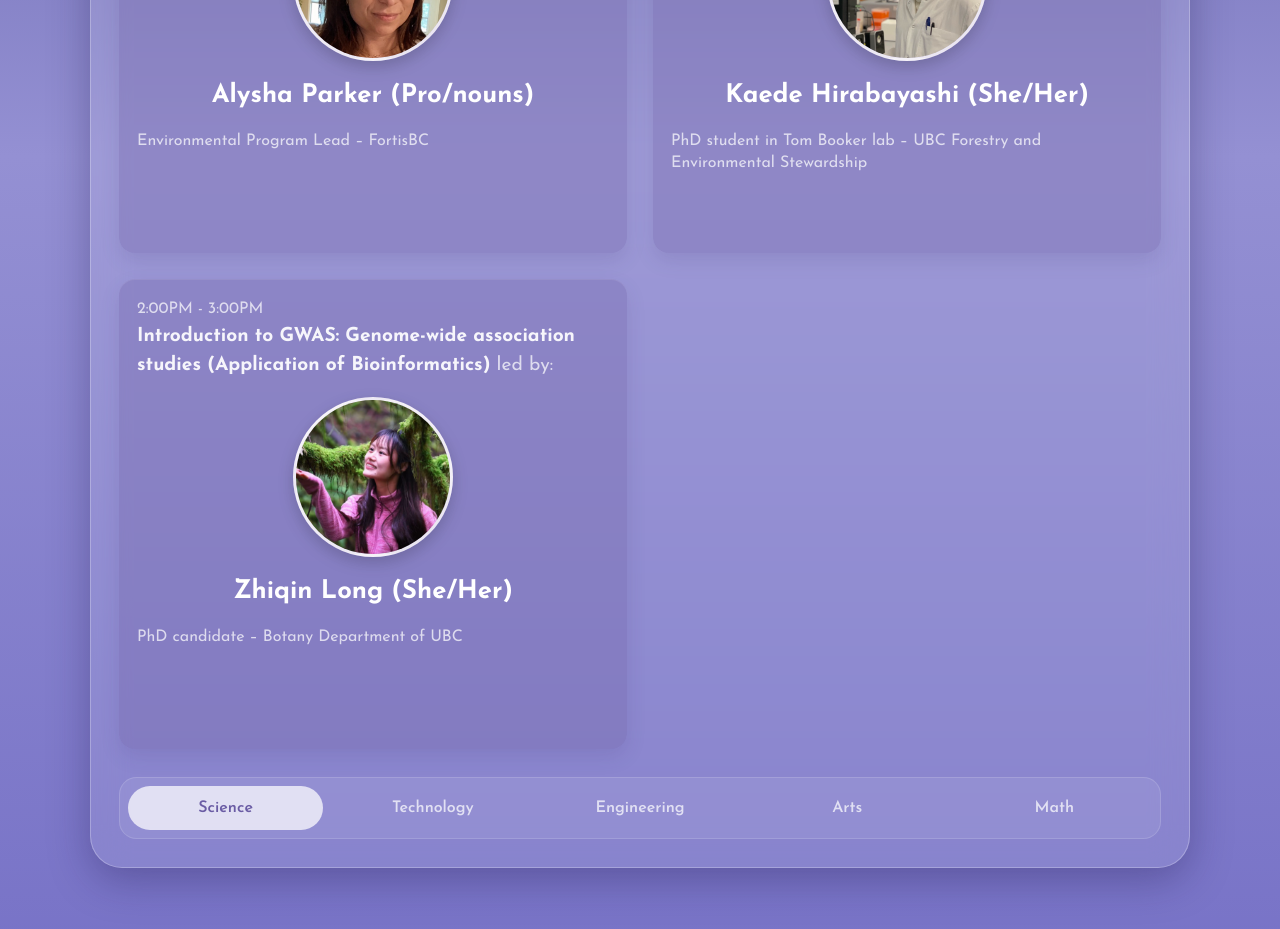
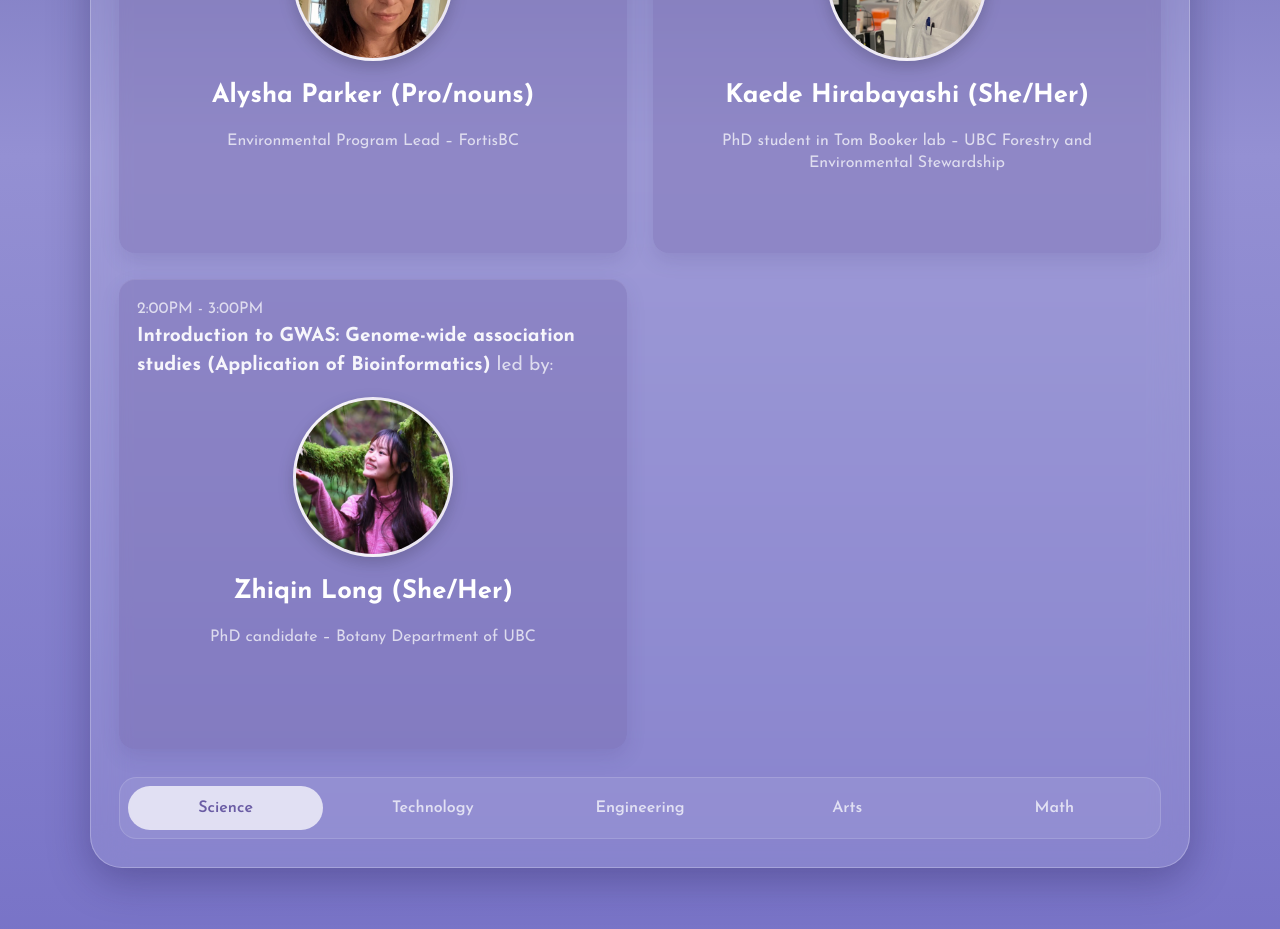
Before and after one commit to cassiemojar/gis-conference-website-2026, a React (Vite) app: page / in a window 1280 px wide. Shown: the part 3900-4829 px from the top of the page. Built offline with nearby package versions, Linux system fonts and the light colour scheme; a web font is replaced by a local one.

Commit message:
centered workshop roles

```diff
--- a/src/styles/Workshop.css
+++ b/src/styles/Workshop.css
@@ -123,6 +123,16 @@
   font-size: 1.6rem;
   font-weight: 700;
   color: #ffffff;
+}
+
+
+.workshop-role {
+    margin: 0 0 12px;
+    font-family: "Josefin Sans", sans-serif;
+    font-size: 1rem;
+    line-height: 1.35;
+    color: rgba(255, 255, 255, 0.72);
+    text-align: center;
 }
 
 .workshop-details-area {
```
